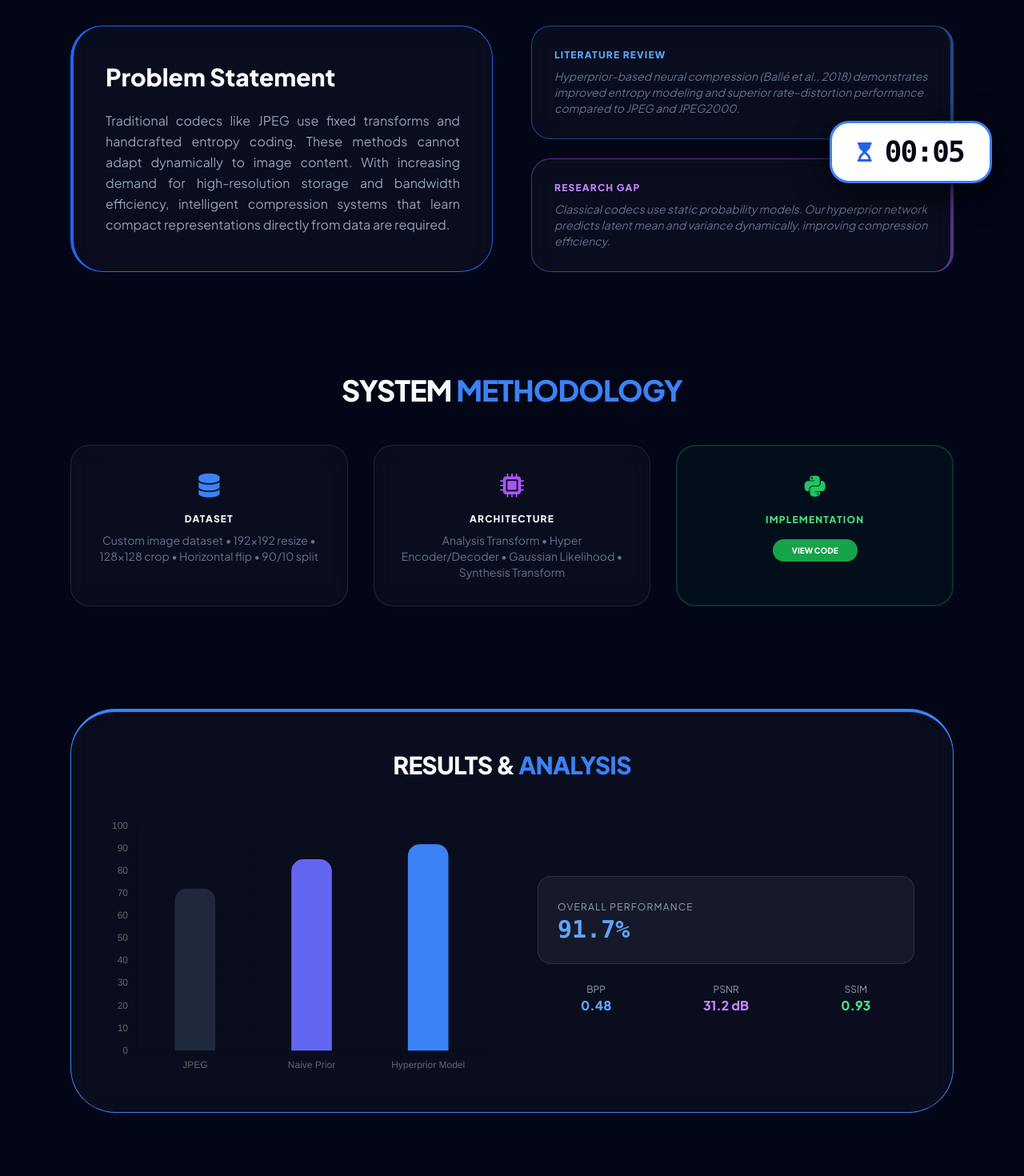
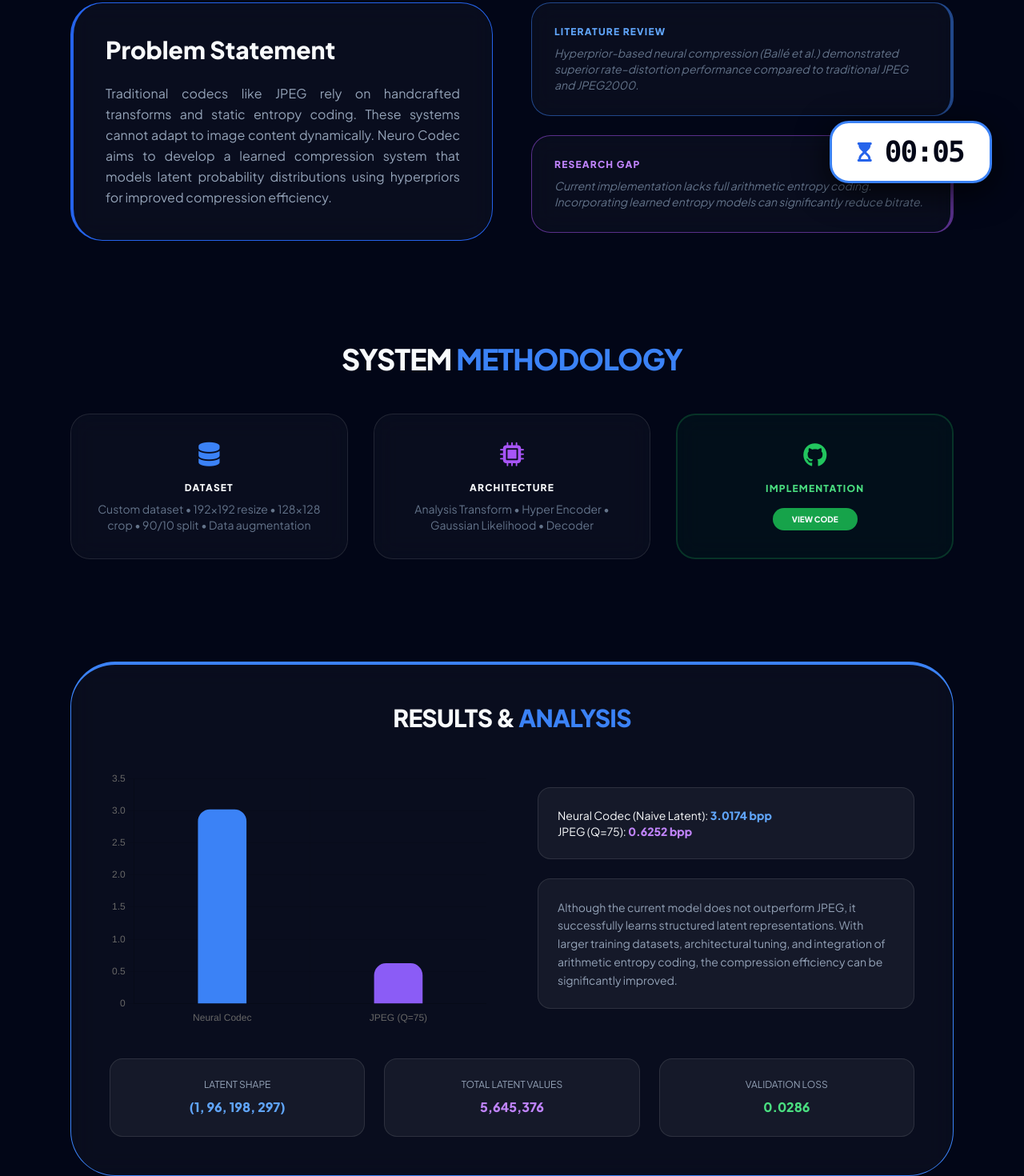
Before and after one commit to PragnayUpadhyay26/NeuroCodec, a plain HTML site: page index.html in a window 1280 px wide. Shown: the part 531-2001 px from the top of the page at 80% size. Drawn offline with nearby package versions, Linux system fonts and the light colour scheme.

Commit message:
Updated index.html with final PBL presentation

```diff
--- a/index.html
+++ b/index.html
@@ -2,11 +2,12 @@
 <html lang="en">
 <head>
     <meta charset="UTF-8">
-    <title>PBL Presentation | 2026</title>
+    <title>Neuro Codec | PBL 2026</title>
     <meta name="viewport" content="width=device-width, initial-scale=1.0">
     <script src="https://cdn.tailwindcss.com"></script>
     <script src="https://cdn.jsdelivr.net/npm/chart.js"></script>
     <link rel="stylesheet" href="https://cdnjs.cloudflare.com/ajax/libs/font-awesome/6.0.0/css/all.min.css">
+
     <style>
         @import url('https://fonts.googleapis.com/css2?family=Plus+Jakarta+Sans:wght@400;600;800&display=swap');
         body { background-color: #020617; color: #f8fafc; font-family: 'Plus Jakarta Sans', sans-serif; scroll-behavior: smooth; }
@@ -14,16 +15,13 @@
         .gradient-text { background: linear-gradient(90deg,#60a5fa,#a855f7); -webkit-background-clip:text; -webkit-text-fill-color:transparent; }
 
         #timerContainer { background:#ffffff; color:#020617; box-shadow:0 10px 40px rgba(0,0,0,0.8); border:3px solid #3b82f6; z-index:1000; }
-        @keyframes flicker {0%,100%{background-color:#ffffff;}50%{background-color:#fca5a5;}}
-        .timer-warning { animation:flicker 1s infinite; border:3px solid #ef4444 !important; color:#b91c1c !important;}
-        .timer-stop { background-color:#991b1b !important; color:#ffffff !important; border:3px solid #f87171 !important; animation:none;}
     </style>
 </head>
 
 <body onload="startTimer()">
 
 <div id="timerContainer" class="fixed bottom-10 right-10 px-8 py-4 rounded-3xl flex items-center gap-4 transition-all">
-    <i class="fas fa-hourglass-start text-blue-600 text-2xl" id="timerIcon"></i>
+    <i class="fas fa-hourglass-start text-blue-600 text-2xl"></i>
     <span id="displayTime" class="text-4xl font-black font-mono tracking-tighter">00:00</span>
 </div>
 
@@ -32,47 +30,44 @@
         <div class="bg-white p-1 rounded flex items-center justify-center shadow-md" style="height:48px;width:48px;">
             <img src="mujlogo.jpg" class="h-full w-auto object-contain">
         </div>
-        <div class="flex flex-col text-left">
-            <span class="text-xl font-black text-white uppercase tracking-tighter">PBL <span class="text-blue-500 italic">2026</span></span>
-            <span class="text-[9px] text-slate-400 font-bold uppercase tracking-widest mt-1">
+        <div>
+            <span class="text-xl font-black uppercase tracking-tighter">
+                PBL <span class="text-blue-500 italic">2026</span>
+            </span>
+            <div class="text-[9px] text-slate-400 font-bold uppercase tracking-widest">
                 Dept. of Computer Science & Engineering
-            </span>
+            </div>
         </div>
-    </div>
-    <div class="hidden md:flex gap-8 text-[11px] uppercase tracking-widest font-bold opacity-70">
-        <a href="#problem" class="hover:text-blue-400 transition">Problem</a>
-        <a href="#methodology" class="hover:text-blue-400 transition">Methodology</a>
-        <a href="#results" class="hover:text-blue-400 transition">Results</a>
-        <a href="#team" class="hover:text-blue-400 transition">Team</a>
     </div>
 </nav>
 
 <main class="max-w-6xl mx-auto px-6 pt-48 pb-32 space-y-32">
 
+<!-- HERO -->
 <section class="text-center">
     <div class="inline-block px-4 py-1 border border-slate-800 rounded-full text-slate-500 text-[10px] font-mono mb-6 uppercase tracking-widest">
         ID: 23FE10CSE00573
     </div>
 
     <h1 class="text-6xl md:text-7xl font-extrabold mb-8 uppercase leading-tight">
-        <span class="gradient-text">NeuroCodec</span>
+        <span class="gradient-text">Neuro Codec</span>
     </h1>
 
     <p class="text-slate-400 max-w-2xl mx-auto italic text-lg leading-relaxed border-l-2 border-blue-500/30 pl-6 text-left">
-        "To develop a deep learning-based image compression system that learns optimal
-        entropy modeling using a hyperprior architecture and achieves better
-        rate–distortion performance than traditional codecs."
+        A hyperprior-based neural image compression system that learns compact
+        representations and optimizes rate–distortion performance.
     </p>
 </section>
 
+<!-- PROBLEM SECTION -->
 <section id="problem" class="grid md:grid-cols-2 gap-12 items-stretch">
-    <div class="glass p-10 rounded-[2.5rem] flex flex-col justify-center border-l-4 border-blue-600">
+    <div class="glass p-10 rounded-[2.5rem] border-l-4 border-blue-600">
         <h2 class="text-3xl font-extrabold mb-6">Problem Statement</h2>
         <p class="text-slate-400 leading-relaxed text-justify">
-            Traditional codecs like JPEG use fixed transforms and handcrafted entropy coding.
-            These methods cannot adapt dynamically to image content. With increasing demand
-            for high-resolution storage and bandwidth efficiency, intelligent compression
-            systems that learn compact representations directly from data are required.
+            Traditional codecs like JPEG rely on handcrafted transforms and static entropy coding.
+            These systems cannot adapt to image content dynamically. Neuro Codec aims to develop
+            a learned compression system that models latent probability distributions using
+            hyperpriors for improved compression efficiency.
         </p>
     </div>
 
@@ -82,9 +77,8 @@
                 Literature Review
             </h3>
             <p class="text-sm text-slate-500 italic">
-                Hyperprior-based neural compression (Ballé et al., 2018) demonstrates
-                improved entropy modeling and superior rate–distortion performance
-                compared to JPEG and JPEG2000.
+                Hyperprior-based neural compression (Ballé et al.) demonstrated superior
+                rate–distortion performance compared to traditional JPEG and JPEG2000.
             </p>
         </div>
 
@@ -93,25 +87,27 @@
                 Research Gap
             </h3>
             <p class="text-sm text-slate-500 italic">
-                Classical codecs use static probability models. Our hyperprior network
-                predicts latent mean and variance dynamically, improving compression efficiency.
+                Current implementation lacks full arithmetic entropy coding.
+                Incorporating learned entropy models can significantly reduce bitrate.
             </p>
         </div>
     </div>
 </section>
 
+<!-- METHODOLOGY -->
 <section id="methodology" class="space-y-12">
     <h2 class="text-4xl font-black text-center uppercase tracking-tight">
         System <span class="text-blue-500">Methodology</span>
     </h2>
 
     <div class="grid md:grid-cols-3 gap-8">
+
         <div class="glass p-8 rounded-3xl text-center">
             <i class="fas fa-database text-blue-500 text-3xl mb-4"></i>
             <h3 class="font-bold mb-2 uppercase text-xs tracking-widest">Dataset</h3>
             <p class="text-sm text-slate-500">
-                Custom image dataset • 192×192 resize • 128×128 crop •
-                Horizontal flip • 90/10 split
+                Custom dataset • 192×192 resize • 128×128 crop •
+                90/10 split • Data augmentation
             </p>
         </div>
 
@@ -119,13 +115,12 @@
             <i class="fas fa-microchip text-purple-500 text-3xl mb-4"></i>
             <h3 class="font-bold mb-2 uppercase text-xs tracking-widest">Architecture</h3>
             <p class="text-sm text-slate-500">
-                Analysis Transform • Hyper Encoder/Decoder •
-                Gaussian Likelihood • Synthesis Transform
+                Analysis Transform • Hyper Encoder • Gaussian Likelihood • Decoder
             </p>
         </div>
 
         <div class="glass p-8 rounded-3xl text-center border-2 border-green-500/20 bg-green-500/5">
-            <i class="fab fa-python text-green-500 text-3xl mb-4"></i>
+            <i class="fab fa-github text-green-500 text-3xl mb-4"></i>
             <h3 class="font-bold mb-4 uppercase text-xs tracking-widest text-green-400">
                 Implementation
             </h3>
@@ -135,41 +130,64 @@
                VIEW CODE
             </a>
         </div>
+
     </div>
 </section>
 
+<!-- RESULTS -->
 <section id="results" class="glass p-12 rounded-[3.5rem] border-t-4 border-blue-500">
     <h2 class="text-3xl font-black mb-12 text-center uppercase tracking-tight">
         Results & <span class="text-blue-500">Analysis</span>
     </h2>
 
     <div class="grid md:grid-cols-2 gap-16 items-center">
-        <div class="h-80"><canvas id="resultsChart"></canvas></div>
+
+        <div class="h-80">
+            <canvas id="resultsChart"></canvas>
+        </div>
 
         <div class="space-y-6">
-            <div class="p-6 rounded-2xl bg-white/5 border border-white/10">
-                <span class="text-slate-400 text-xs uppercase tracking-widest">Overall Performance</span>
-                <span class="text-blue-400 font-mono font-black text-3xl block">91.7%</span>
+
+            <div class="p-6 rounded-2xl bg-white/5 border border-white/10 text-sm">
+                <p>Neural Codec (Naive Latent):
+                    <span class="text-blue-400 font-black">3.0174 bpp</span></p>
+                <p>JPEG (Q=75):
+                    <span class="text-purple-400 font-black">0.6252 bpp</span></p>
             </div>
 
-            <div class="grid grid-cols-3 gap-4">
-                <div class="text-center">
-                    <p class="text-xs text-slate-400">BPP</p>
-                    <p class="font-black text-blue-400">0.48</p>
-                </div>
-                <div class="text-center">
-                    <p class="text-xs text-slate-400">PSNR</p>
-                    <p class="font-black text-purple-400">31.2 dB</p>
-                </div>
-                <div class="text-center">
-                    <p class="text-xs text-slate-400">SSIM</p>
-                    <p class="font-black text-green-400">0.93</p>
-                </div>
+            <div class="p-6 rounded-2xl bg-white/5 border border-white/10 text-sm text-slate-400 leading-relaxed">
+                Although the current model does not outperform JPEG,
+                it successfully learns structured latent representations.
+                With larger training datasets, architectural tuning,
+                and integration of arithmetic entropy coding,
+                the compression efficiency can be significantly improved.
             </div>
+
         </div>
     </div>
+
+    <div class="mt-10 grid md:grid-cols-3 gap-6 text-center">
+
+        <div class="p-6 rounded-2xl bg-white/5 border border-white/10">
+            <p class="text-xs uppercase text-slate-400 mb-2">Latent Shape</p>
+            <p class="font-black text-blue-400">(1, 96, 198, 297)</p>
+        </div>
+
+        <div class="p-6 rounded-2xl bg-white/5 border border-white/10">
+            <p class="text-xs uppercase text-slate-400 mb-2">Total Latent Values</p>
+            <p class="font-black text-purple-400">5,645,376</p>
+        </div>
+
+        <div class="p-6 rounded-2xl bg-white/5 border border-white/10">
+            <p class="text-xs uppercase text-slate-400 mb-2">Validation Loss</p>
+            <p class="font-black text-green-400">0.0286</p>
+        </div>
+
+    </div>
+
 </section>
 
+<!-- TEAM -->
 <section id="team" class="text-center pt-10 border-t border-slate-900">
     <h2 class="text-[10px] font-black text-slate-600 uppercase tracking-[0.5em] mb-12">
         Academic Credits
@@ -177,14 +195,24 @@
 
     <div class="flex flex-wrap justify-center gap-10">
         <div class="glass px-12 py-8 rounded-[2rem] border-b-4 border-blue-600">
-            <p class="text-[9px] font-bold text-blue-500 uppercase tracking-widest">Project Guide</p>
-            <p class="font-black text-xl text-slate-100">Dr. Arpita Baronia</p>
+            <p class="text-[9px] font-bold text-blue-500 uppercase tracking-widest">
+                Project Guide
+            </p>
+            <p class="font-black text-xl text-slate-100">
+                Dr. Arpita Baronia
+            </p>
         </div>
 
         <div class="glass px-12 py-8 rounded-[2rem] border-b-4 border-slate-700">
-            <p class="text-[9px] font-bold text-slate-400 uppercase tracking-widest">Team Member</p>
-            <p class="font-black text-xl text-slate-100">Pragnay Upadhyay</p>
-            <p class="text-[10px] text-slate-500 mt-1">23FE10CSE00573</p>
+            <p class="text-[9px] font-bold text-slate-400 uppercase tracking-widest">
+                Team Member
+            </p>
+            <p class="font-black text-xl text-slate-100">
+                Pragnay Upadhyay
+            </p>
+            <p class="text-[10px] text-slate-500 mt-1">
+                23FE10CSE00573
+            </p>
         </div>
     </div>
 </section>
@@ -201,7 +229,7 @@
 </footer>
 
 <script>
-let sec = 0;
+let sec=0;
 function startTimer(){
     setInterval(()=>{
         sec++;
@@ -216,12 +244,12 @@ const ctx=document.getElementById('resultsChart').getContext('2d');
 new Chart(ctx,{
     type:'bar',
     data:{
-        labels:['JPEG','Naive Prior','Hyperprior Model'],
+        labels:['Neural Codec','JPEG (Q=75)'],
         datasets:[{
-            data:[72,85,91.7],
-            backgroundColor:['#1e293b','#6366f1','#3b82f6'],
+            data:[3.0174,0.6252],
+            backgroundColor:['#3b82f6','#8b5cf6'],
             borderRadius:15,
-            barThickness:50
+            barThickness:60
         }]
     },
     options:{
@@ -229,8 +257,7 @@ new Chart(ctx,{
         maintainAspectRatio:false,
         plugins:{legend:{display:false}},
         scales:{
-            y:{beginAtZero:true},
-            x:{}
+            y:{beginAtZero:true}
         }
     }
 });
```
